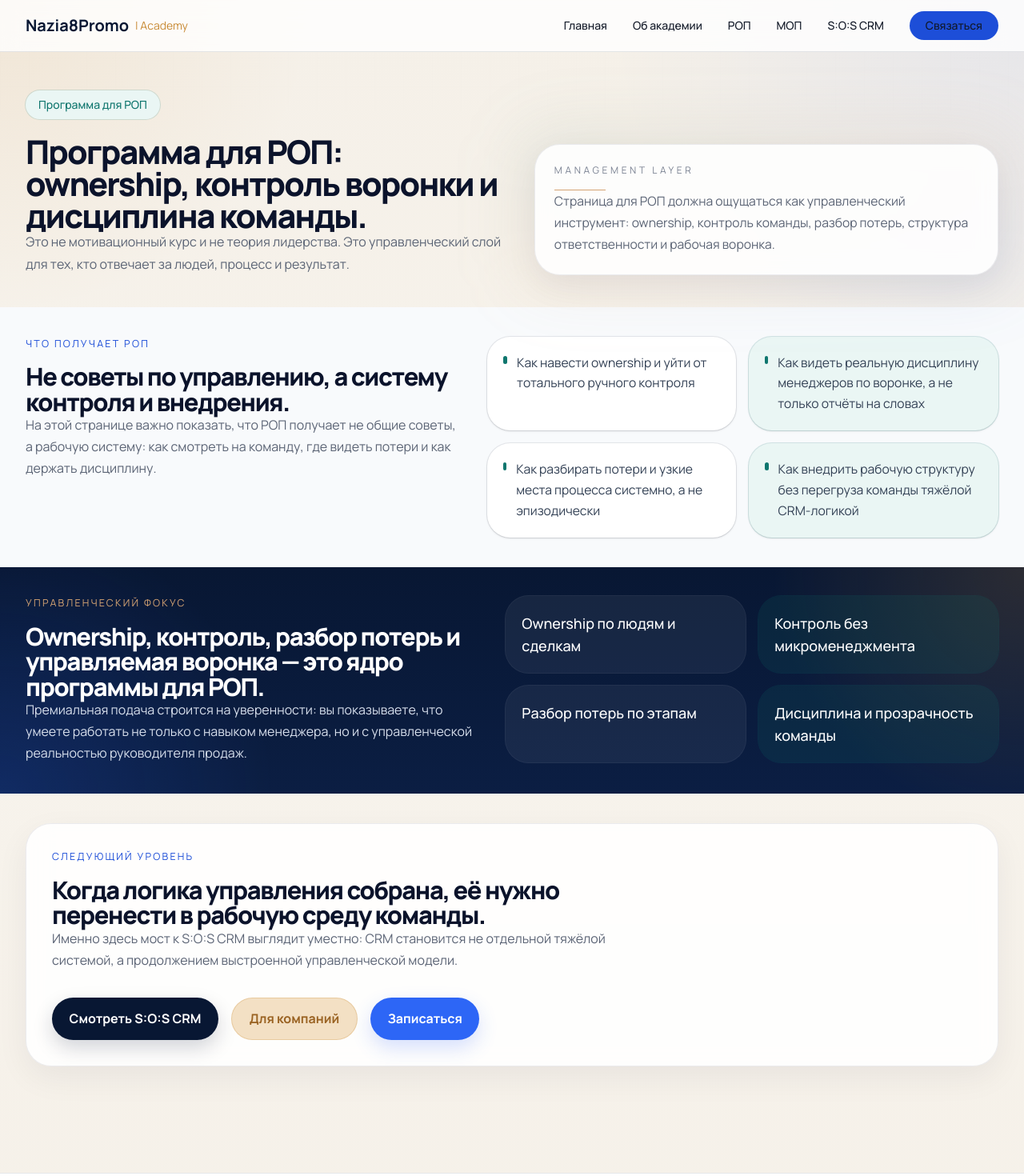
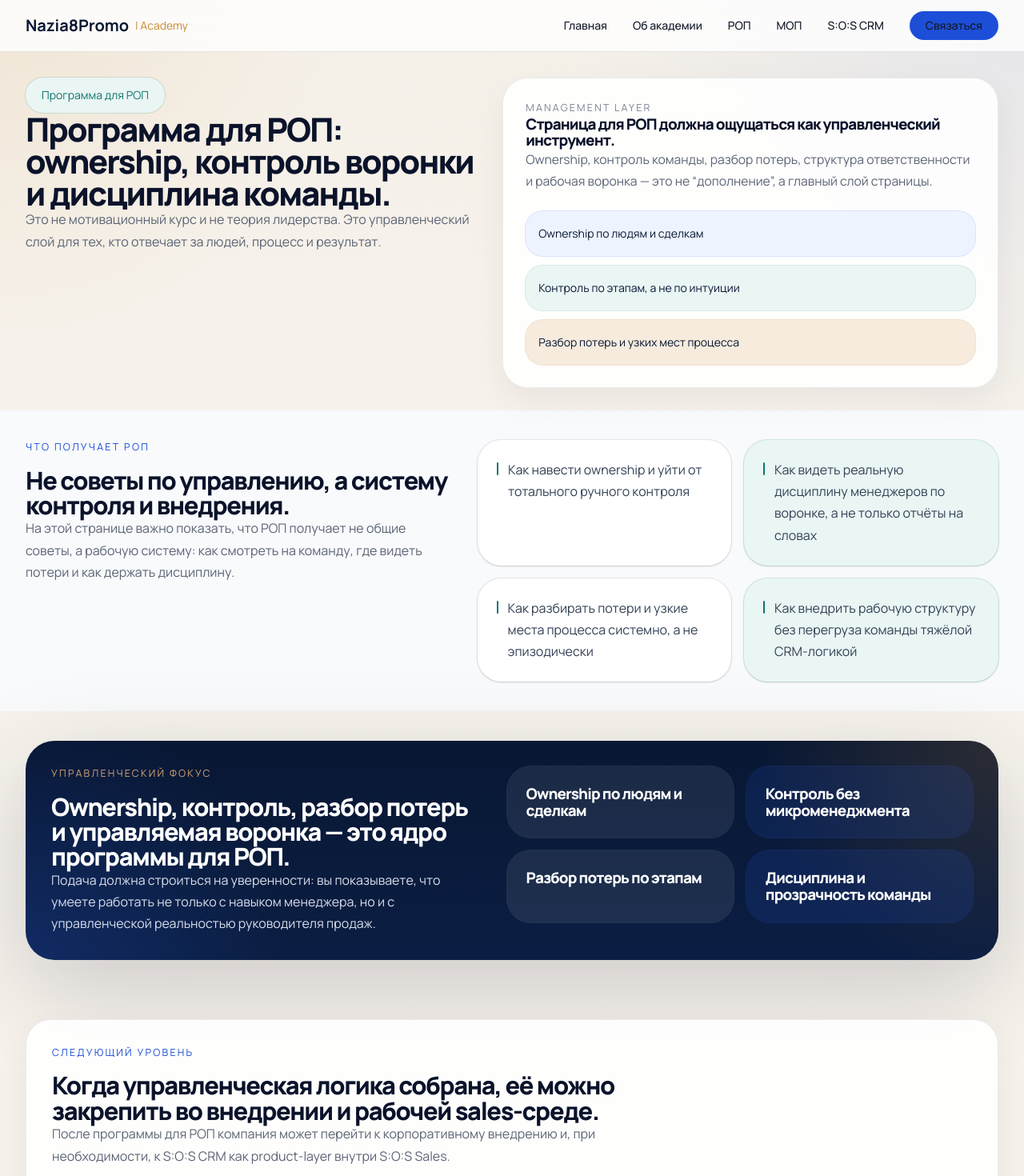
Before and after one commit to nazia8promo/n8p-site-updated-28.8.2025, a Next.js app: page /rop in a window 1280 px wide. Shown: the top 1470 px of the page at 80% size. Built offline with nearby package versions, Linux system fonts and the light colour scheme.

Commit message:
Refine ROP page with stronger management framing and cleaner structure

```diff
--- a/app/rop/page.tsx
+++ b/app/rop/page.tsx
@@ -1,101 +1,58 @@
+import type { Metadata } from "next";
 import Link from "next/link";
+import { pageMetadata } from "@/lib/site/metadata";
 import { ropPage } from "@/content/site/rop";
 import { SectionTitle } from "@/components/site/SectionTitle";
+import { RopHeroRail } from "@/components/site/RopHeroRail";
+
+export const metadata: Metadata = pageMetadata.rop;
 
 export default function RopPage() {
   return (
     <div className="page-wrap pb-24">
-      <section className="container-premium pt-8 pb-10 lg:pt-12">
-        <div className="grid gap-8 lg:grid-cols-[1.02fr_0.98fr] lg:items-end">
-          <div className="space-y-5">
-            <div className="inline-flex items-center gap-2 rounded-full bg-[#EAF6F4] px-4 py-2 text-sm font-medium text-[#0F766E] ring-1 ring-[#0F766E]/16">
+      <section className="container-premium pt-6 pb-7 lg:pt-8">
+        <div className="grid items-start gap-6 lg:grid-cols-[0.96fr_1.04fr]">
+          <div>
+            <div className="inline-flex rounded-full bg-[#EAF6F4] px-5 py-3 text-sm text-[#0F766E] ring-1 ring-[#0F766E]/16">
               Программа для РОП
             </div>
 
-            <h1 className="editorial-title page-display max-w-4xl">
+            <h1 className="mt-6 max-w-3xl page-display text-[#081733]">
               {ropPage.hero.title}
             </h1>
 
-            <p className="editorial-subtitle body-large max-w-3xl">
+            <p className="mt-6 max-w-3xl body-large text-[#5B6475]">
               {ropPage.hero.text}
             </p>
           </div>
 
-          <div className="relative">
-            <div className="absolute -inset-5 rounded-[2.2rem] bg-gradient-to-br from-[#0F766E]/10 via-[#D4A373]/10 to-[#1D4ED8]/10 blur-2xl" />
-            <div className="premium-panel relative p-6">
-              <div className="text-xs uppercase tracking-[0.30em] text-[#7B8393]">
-                Management layer
-              </div>
-              <div className="mt-4 h-px w-16 bg-[#D4A373]" />
-              <p className="mt-5 body-regular text-[#334155]">
-                Страница для РОП должна ощущаться как управленческий
-                инструмент: ownership, контроль команды, разбор потерь,
-                структура ответственности и рабочая воронка.
-              </p>
-            </div>
-          </div>
+          <RopHeroRail />
         </div>
       </section>
 
       <section className="section-space bg-[#F8FAFC]">
         <div className="container-premium">
-          <div className="grid gap-8 lg:grid-cols-[0.92fr_1.08fr] lg:items-start">
+          <div className="grid gap-8 lg:grid-cols-[0.9fr_1.1fr] lg:items-start">
             <SectionTitle
               eyebrow={ropPage.benefits.eyebrow}
               title={ropPage.benefits.title}
-              text="На этой странице важно показать, что РОП получает не общие советы, а рабочую систему: как смотреть на команду, где видеть потери и как держать дисциплину."
+              text={ropPage.benefits.text}
             />
 
             <div className="grid gap-4 md:grid-cols-2">
               {ropPage.benefits.items.map((item, index) => (
                 <div
                   key={item}
-                  className={`rounded-[1.8rem] px-5 py-5 ring-1 shadow-sm ${
+                  className={`rounded-[1.85rem] px-6 py-6 ring-1 shadow-sm ${
                     index % 2 === 0
-                      ? "bg-white ring-[#0B132B]/8"
+                      ? "bg-white ring-[#081733]/8"
                       : "bg-[#EAF6F4] ring-[#0F766E]/16"
                   }`}
                 >
                   <div className="flex items-start gap-3">
-                    <div className="mt-1 h-2.5 w-2.5 rounded-full bg-[#0F766E]" />
-                    <div className="body-regular text-[#334155]">
-                      {item}
-                    </div>
+                    <div className="mt-1 h-4 w-1 rounded-full bg-[#0F766E]" />
+                    <div className="body-large text-[#334155]">{item}</div>
                   </div>
-                </div>
-              ))}
-            </div>
-          </div>
-        </div>
-      </section>
-
-      <section className="section-space premium-dark">
-        <div className="container-premium">
-          <div className="grid gap-8 lg:grid-cols-[0.96fr_1.04fr] lg:items-start">
-            <SectionTitle
-              eyebrow="Управленческий фокус"
-              title="Ownership, контроль, разбор потерь и управляемая воронка — это ядро программы для РОП."
-              text="Премиальная подача строится на уверенности: вы показываете, что умеете работать не только с навыком менеджера, но и с управленческой реальностью руководителя продаж."
-              light
-            />
-
-            <div className="grid gap-4 md:grid-cols-2">
-              {[
-                "Ownership по людям и сделкам",
-                "Контроль без микроменеджмента",
-                "Разбор потерь по этапам",
-                "Дисциплина и прозрачность команды",
-              ].map((item, index) => (
-                <div
-                  key={item}
-                  className={`rounded-[1.8rem] px-5 py-5 ring-1 ${
-                    index % 2 === 0
-                      ? "bg-white/6 ring-white/10"
-                      : "bg-[#0F766E]/14 ring-[#0F766E]/18"
-                  }`}
-                >
-                  <div className="text-lg font-medium text-white">{item}</div>
                 </div>
               ))}
             </div>
@@ -105,22 +62,52 @@ export default function RopPage() {
 
       <section className="section-space">
         <div className="container-premium">
+          <div className="premium-band premium-dark p-6 lg:p-8">
+            <div className="grid gap-8 lg:grid-cols-[0.96fr_1.04fr] lg:items-start">
+              <SectionTitle
+                eyebrow={ropPage.focus.eyebrow}
+                title={ropPage.focus.title}
+                text={ropPage.focus.text}
+                light
+              />
+
+              <div className="grid gap-4 md:grid-cols-2">
+                {ropPage.focus.items.map((item, index) => (
+                  <div
+                    key={item}
+                    className={`rounded-[1.85rem] px-6 py-6 ring-1 ${
+                      index % 2 === 0
+                        ? "bg-white/8 ring-white/10"
+                        : "bg-[#2D66F6]/12 ring-[#2D66F6]/18"
+                    }`}
+                  >
+                    <div className="card-display text-white">{item}</div>
+                  </div>
+                ))}
+              </div>
+            </div>
+          </div>
+        </div>
+      </section>
+
+      <section className="section-space">
+        <div className="container-premium">
           <div className="premium-panel p-6 lg:p-8">
             <SectionTitle
-              eyebrow="Следующий уровень"
-              title="Когда логика управления собрана, её нужно перенести в рабочую среду команды."
-              text="Именно здесь мост к S:O:S CRM выглядит уместно: CRM становится не отдельной тяжёлой системой, а продолжением выстроенной управленческой модели."
+              eyebrow={ropPage.bridge.eyebrow}
+              title={ropPage.bridge.title}
+              text={ropPage.bridge.text}
             />
 
             <div className="mt-8 flex flex-col gap-4 sm:flex-row">
-              <Link href="/crm" className="button-premium-dark">
-                Смотреть S:O:S CRM
+              <Link href="/companies" className="button-premium-dark">
+                Корпоративное внедрение
               </Link>
-              <Link href="/companies" className="button-premium-gold">
-                Для компаний
+              <Link href="/crm" className="button-premium-blue">
+                Перейти к S:O:S CRM
               </Link>
-              <Link href="/contact" className="button-premium-blue">
-                Записаться
+              <Link href="/contact" className="button-premium-gold">
+                Связаться
               </Link>
             </div>
           </div>
--- /dev/null
+++ b/components/site/RopHeroRail.tsx
@@ -0,0 +1,37 @@
+export function RopHeroRail() {
+  return (
+    <div className="premium-panel overflow-hidden rounded-[2rem] p-6 lg:p-7">
+      <div className="label-premium text-[#7B8393]">Management layer</div>
+
+      <h3 className="mt-4 card-display text-[#081733]">
+        Страница для РОП должна ощущаться как управленческий инструмент.
+      </h3>
+
+      <p className="mt-4 body-regular text-[#5B6475]">
+        Ownership, контроль команды, разбор потерь, структура ответственности
+        и рабочая воронка — это не “дополнение”, а главный слой страницы.
+      </p>
+
+      <div className="mt-6 grid gap-3">
+        {[
+          "Ownership по людям и сделкам",
+          "Контроль по этапам, а не по интуиции",
+          "Разбор потерь и узких мест процесса",
+        ].map((item, index) => (
+          <div
+            key={item}
+            className={`rounded-[1.35rem] px-4 py-4 ring-1 ${
+              index === 0
+                ? "bg-[#EEF4FF] text-[#081733] ring-[#2D66F6]/18"
+                : index === 1
+                ? "bg-[#EAF6F4] text-[#081733] ring-[#0F766E]/16"
+                : "bg-[#F6EBDD] text-[#081733] ring-[#C88A35]/24"
+            }`}
+          >
+            <div className="text-sm leading-6">{item}</div>
+          </div>
+        ))}
+      </div>
+    </div>
+  );
+}
--- a/content/site/rop.ts
+++ b/content/site/rop.ts
@@ -1,11 +1,16 @@
 export const ropPage = {
   hero: {
-    title: "Программа для РОП: ownership, контроль воронки и дисциплина команды.",
-    text: "Это не мотивационный курс и не теория лидерства. Это управленческий слой для тех, кто отвечает за людей, процесс и результат.",
+    title:
+      "Программа для РОП: ownership, контроль воронки и дисциплина команды.",
+    text:
+      "Это не мотивационный курс и не теория лидерства. Это управленческий слой для тех, кто отвечает за людей, процесс и результат.",
   },
+
   benefits: {
     eyebrow: "Что получает РОП",
     title: "Не советы по управлению, а систему контроля и внедрения.",
+    text:
+      "На этой странице важно показать, что РОП получает не общие советы, а рабочую систему: как смотреть на команду, где видеть потери и как держать дисциплину.",
     items: [
       "Как навести ownership и уйти от тотального ручного контроля",
       "Как видеть реальную дисциплину менеджеров по воронке, а не только отчёты на словах",
@@ -13,4 +18,26 @@ export const ropPage = {
       "Как внедрить рабочую структуру без перегруза команды тяжёлой CRM-логикой",
     ],
   },
+
+  focus: {
+    eyebrow: "Управленческий фокус",
+    title:
+      "Ownership, контроль, разбор потерь и управляемая воронка — это ядро программы для РОП.",
+    text:
+      "Подача должна строиться на уверенности: вы показываете, что умеете работать не только с навыком менеджера, но и с управленческой реальностью руководителя продаж.",
+    items: [
+      "Ownership по людям и сделкам",
+      "Контроль без микроменеджмента",
+      "Разбор потерь по этапам",
+      "Дисциплина и прозрачность команды",
+    ],
+  },
+
+  bridge: {
+    eyebrow: "Следующий уровень",
+    title:
+      "Когда управленческая логика собрана, её можно закрепить во внедрении и рабочей sales-среде.",
+    text:
+      "После программы для РОП компания может перейти к корпоративному внедрению и, при необходимости, к S:O:S CRM как product-layer внутри S:O:S Sales.",
+  },
 };
```
